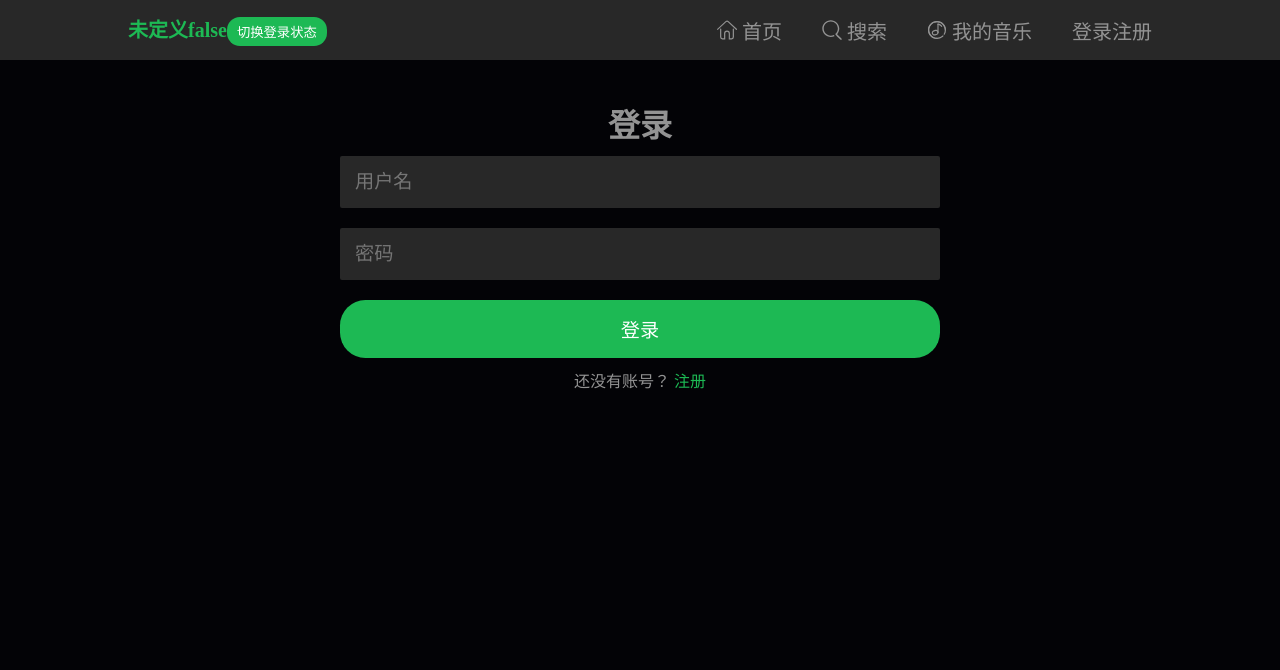
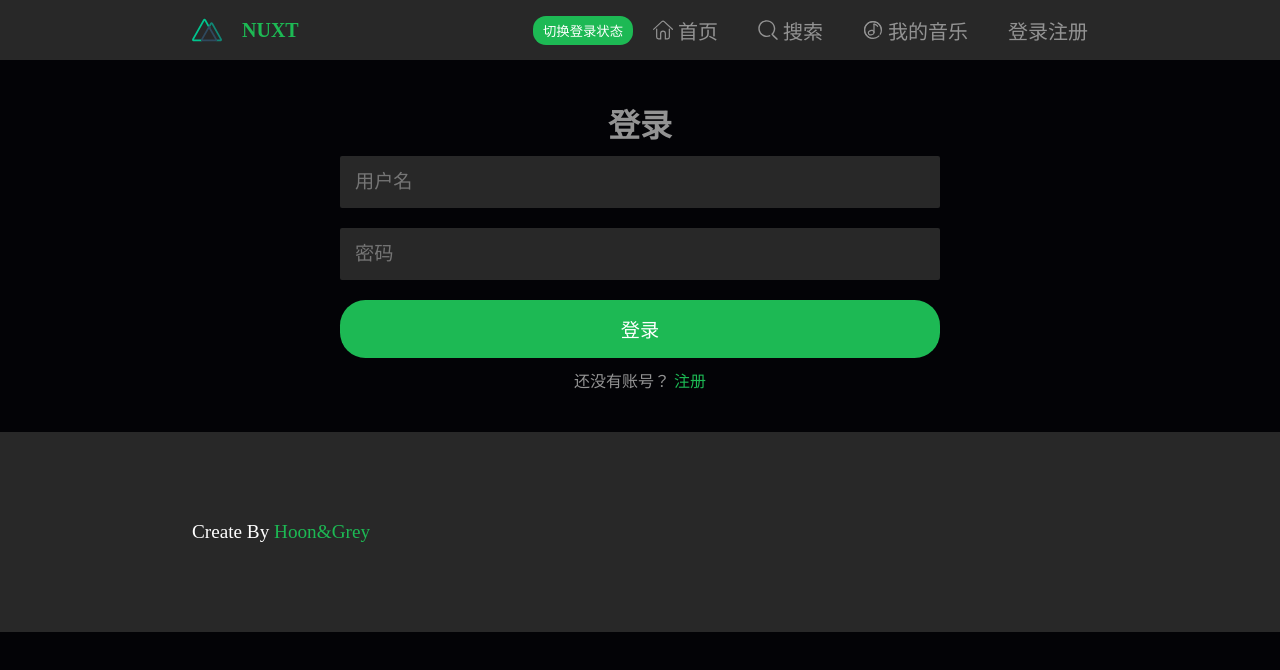
Before and after one commit to jellli/web-music-client, a Nuxt app: page /login in a window 1280 px wide. Shown: the top 670 px of the page. Built offline with nearby package versions, Linux system fonts and the light colour scheme.

Commit message:
全局组件优化、增加

```diff
--- a/components/Navbar.vue
+++ b/components/Navbar.vue
@@ -1,18 +1,40 @@
 <template>
   <nav class="navbar">
     <div class="restrainer">
-      <div class="brand">
-        <span>未定义</span>
-        <span>{{ this.$store.state.isLogin }}</span>
-        <button
-          @click="() => this.$store.commit('toggleLoginState')"
-          style="outline:none;border:none;background-color:#1db954;padding:5px 10px;border-radius:13px;cursor:pointer;"
+      <div class="brand align-center">
+        <svg
+          class="NuxtLogo"
+          width="245"
+          height="180"
+          viewBox="0 0 452 342"
+          xmlns="http://www.w3.org/2000/svg"
         >
-          切换登录状态
-        </button>
+          <g fill="none" fill-rule="evenodd">
+            <path
+              d="M139 330l-1-2c-2-4-2-8-1-13H29L189 31l67 121 22-16-67-121c-1-2-9-14-22-14-6 0-15 2-22 15L5 303c-1 3-8 16-2 27 4 6 10 12 24 12h136c-14 0-21-6-24-12z"
+              fill="#00C58E"
+            />
+            <path
+              d="M447 304L317 70c-2-2-9-15-22-15-6 0-15 3-22 15l-17 28v54l39-67 129 230h-49a23 23 0 0 1-2 14l-1 1c-6 11-21 12-23 12h76c3 0 17-1 24-12 3-5 5-14-2-26z"
+              fill="#108775"
+            />
+            <path
+              d="M376 330v-1l1-2c1-4 2-8 1-12l-4-12-102-178-15-27h-1l-15 27-102 178-4 12a24 24 0 0 0 2 15c4 6 10 12 24 12h190c3 0 18-1 25-12zM256 152l93 163H163l93-163z"
+              fill="#2F495E"
+              fill-rule="nonzero"
+            />
+          </g>
+        </svg>
+        <span>NUXT</span>
       </div>
       <div class="warpper align-center">
         <div class="top-menu align-center">
+          <button
+            @click="() => this.$store.commit('toggleLoginState')"
+            style="margin:0 20px;outline:none;border:none;background-color:#1db954;padding:5px 10px;border-radius:13px;cursor:pointer;"
+          >
+            切换登录状态
+          </button>
           <div class="menu-item">
             <svg
               t="1586781986610"
@@ -113,7 +135,7 @@
   </nav>
 </template>
 <script>
-import mapMutations from "vuex";
+// import mapMutations from "vuex";
 export default {};
 </script>
 <style lang="scss" scoped>
@@ -136,10 +158,17 @@ export default {};
     justify-content: space-between;
     align-items: center;
   }
-  .brand > span {
-    color: #1db954;
-    font-size: 20px;
-    font-weight: bold;
+  .brand {
+    svg {
+      width: 30px;
+      height: 30px;
+      margin-right: 20px;
+    }
+    span {
+      color: #1db954;
+      font-size: 20px;
+      font-weight: bold;
+    }
   }
   .top-menu {
     padding: 0 40px;
--- /dev/null
+++ b/components/foot.vue
@@ -0,0 +1,32 @@
+<template>
+  <footer>
+    <div class="restrainer">
+      <div class="footer-left">
+        <span>
+          Create By
+          <a href="#">Hoon</a>
+          <span>&</span>
+          <a href="#">Grey</a>
+        </span>
+      </div>
+      <div class="footer-right"></div>
+    </div>
+  </footer>
+</template>
+
+<style lang="scss" scoped>
+footer {
+  height: 200px;
+  background: #282828;
+  display: flex;
+  justify-content: space-between;
+  align-items: center;
+  font-size: 1.2rem;
+}
+a {
+  color: #1db954;
+}
+span > span {
+  color: #1db954;
+}
+</style>
--- a/layouts/default.vue
+++ b/layouts/default.vue
@@ -2,14 +2,20 @@
   <div>
     <Navbar />
     <nuxt />
+    <foot />
+    <player />
   </div>
 </template>
 
 <script>
 import Navbar from "@/components/Navbar.vue";
+import foot from "@/components/foot.vue";
+import player from "@/components/player.vue";
 export default {
   components: {
-    Navbar
+    Navbar,
+    foot,
+    player
   }
 };
 </script>
@@ -46,7 +52,7 @@ a {
 }
 .restrainer {
   padding: 40px 0;
-  width: 80%;
+  width: 70%;
   margin: 0 auto;
 }
 </style>
--- a/pages/index.vue
+++ b/pages/index.vue
@@ -4,12 +4,17 @@
       <Musiclist
         title="艺人精选"
         subtitle="一口气畅听艺人所有歌曲"
-        :content="artistsList.slice(0, 6)"
+        :content="artistsList.slice(3, 9)"
       />
       <Musiclist
         title="推荐歌单"
         subtitle="欣赏我们精心挑选的歌单"
         :content="hotList"
+      />
+      <Musiclist
+        title="热门音乐"
+        subtitle="收听最近的热门单曲"
+        :content="hotMusic.slice(0, 6)"
       />
     </div>
   </div>
@@ -30,15 +35,19 @@ export default {
   async asyncData({ $axios }) {
     const BASE_URL = process.env.MUSIC_API_URL;
     const artists_list = await $axios.$get(`${BASE_URL}/artist/list?area=96`);
-    const hot_list = await $axios.$get(`${BASE_URL}/top/playlist?limit=6`);
+    const hot_list = await $axios.$get(
+      `${BASE_URL}/top/playlist?limit=6&cat=%e6%ac%a7%e7%be%8e`
+    );
+    const hot_music = await $axios.$get(`${BASE_URL}/top/list?idx=8`);
 
     let artistsList = [];
     let hotList = [];
+    let hotMusic = [];
 
     artists_list.artists.map(item => {
       const title = item.name;
-      const subtitle = item.id;
-      const picUrl = item.picUrl;
+      const subtitle = item.trans;
+      const picUrl = item.picUrl + "?param=150y150";
       artistsList.push({
         title,
         subtitle,
@@ -57,7 +66,18 @@ export default {
       });
     });
 
-    return { artistsList, hotList };
+    hot_music.playlist.tracks.map(item => {
+      const title = item.name;
+      const subtitle = item.ar[0].name;
+      const picUrl = item.al.picUrl;
+      hotMusic.push({
+        title,
+        subtitle,
+        picUrl
+      });
+    });
+
+    return { artistsList, hotList, hotMusic };
   }
 };
 </script>
```
